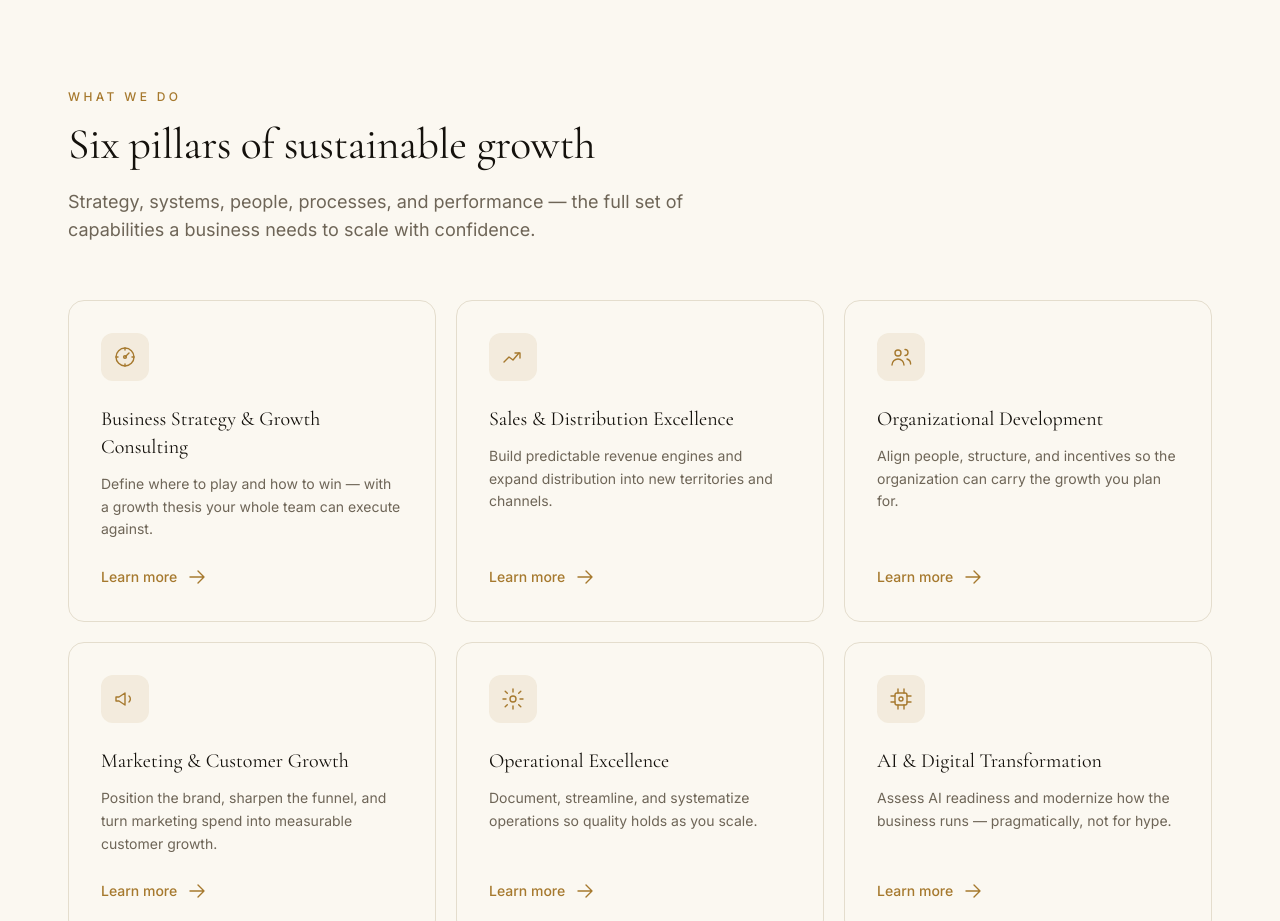
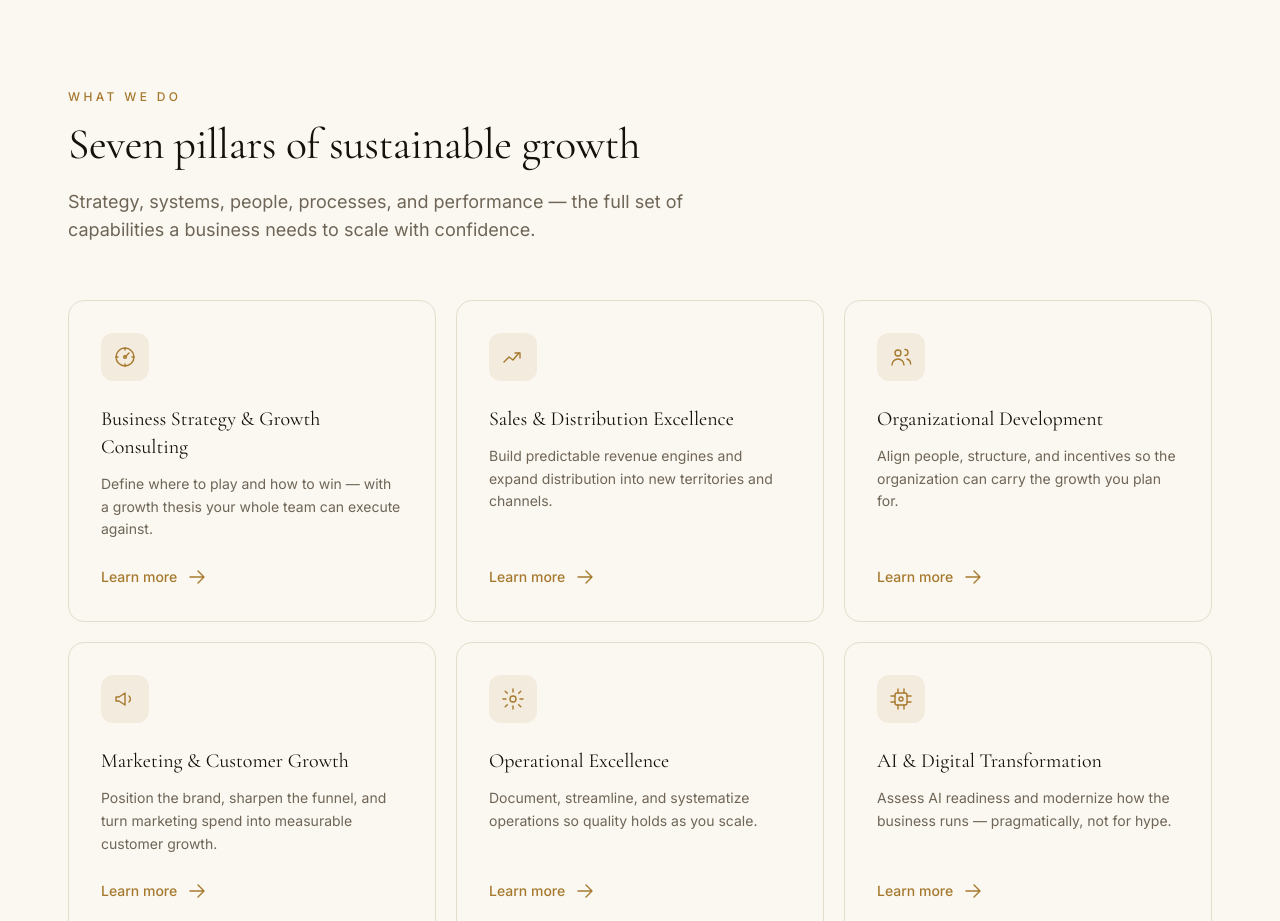
Before and after one commit to madhumitaganeshkumar123-ship-it/cupnsaucer, a Next.js app: page / in a window 1280 px wide. Shown: the part 1720-2641 px from the top of the page. Built offline with nearby package versions, Linux system fonts and the light colour scheme.

Commit message:
Update Services.tsx

```diff
--- a/src/components/home/Services.tsx
+++ b/src/components/home/Services.tsx
@@ -11,7 +11,7 @@ export function Services() {
       <Container>
         <SectionHeading
           eyebrow="What We Do"
-          title="Six pillars of sustainable growth"
+          title="Seven pillars of sustainable growth"
           intro="Strategy, systems, people, processes, and performance — the full set of capabilities a business needs to scale with confidence."
         />
 
```
